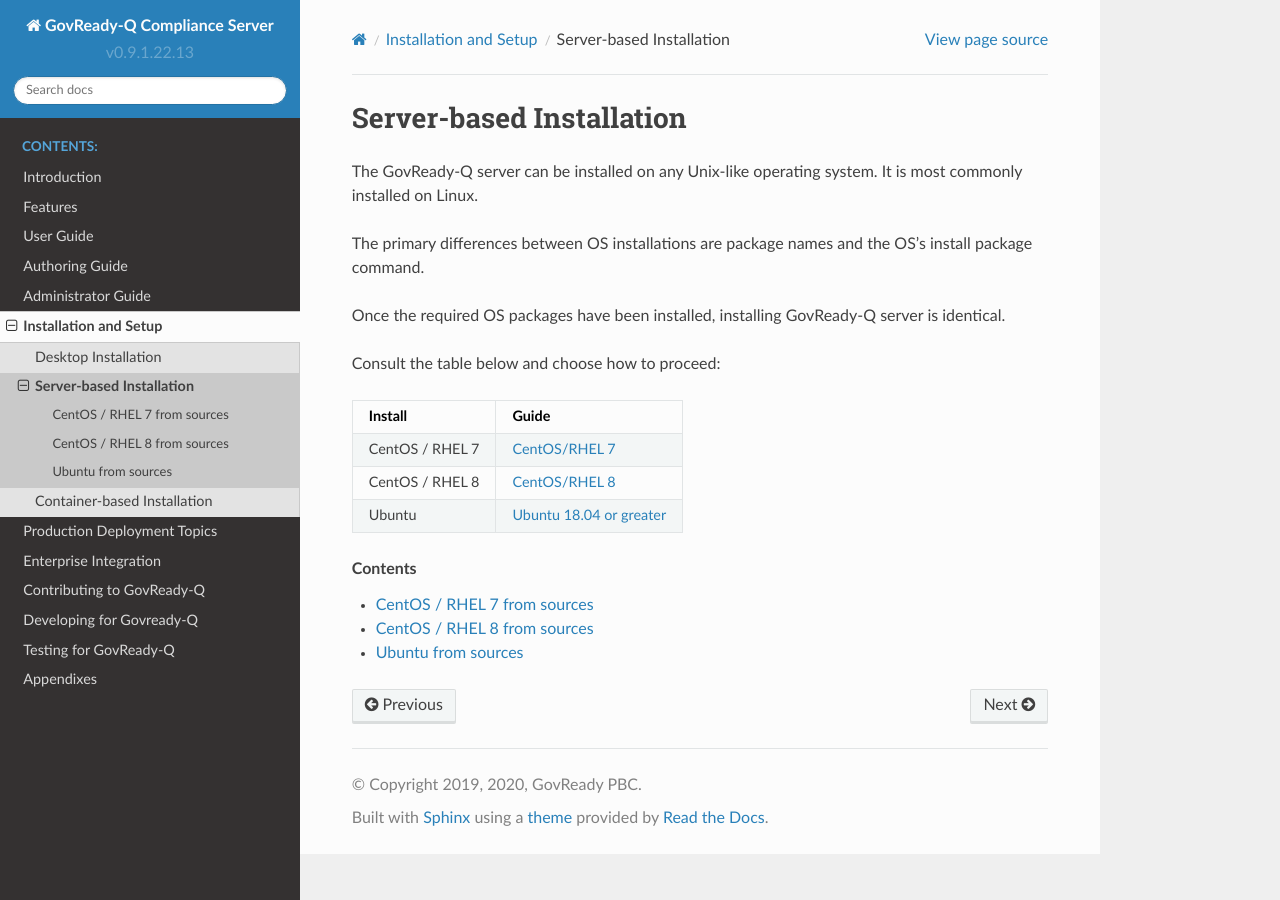
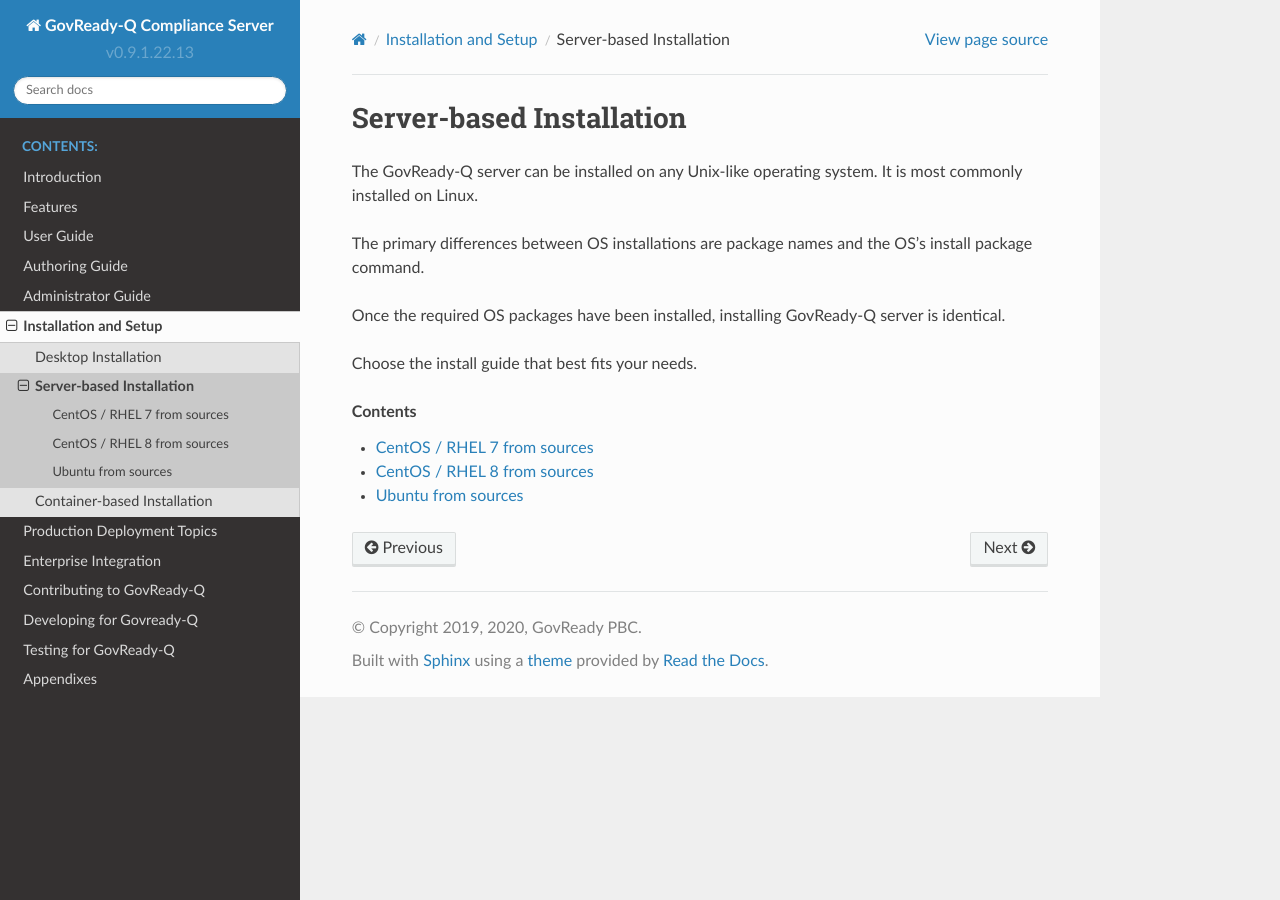
Before and after one commit to GovReady/govready-q-docs, a Sphinx documentation site: the page built from source/installation-and-setup/server-based-installation/index.rst, in a window 1280 px wide. Built offline with Sphinx 7.4.7 and the Read the Docs theme 2.0.0, drawn with Linux system fonts in a browser that asks for light colours.

Commit message:
remove tables, because we now have the contents section

```diff
--- a/source/installation-and-setup/server-based-installation/index.rst
+++ b/source/installation-and-setup/server-based-installation/index.rst
@@ -14,17 +14,7 @@
 
 Once the required OS packages have been installed, installing GovReady-Q server is identical.
 
-Consult the table below and choose how to proceed:
-
-+-----------------+------------------------------------------------------+
-| Install         | Guide                                                |
-+=================+======================================================+
-| CentOS / RHEL 7 | :ref:`CentOS/RHEL 7 <CentOS / RHEL 7 from sources>`  |
-+-----------------+------------------------------------------------------+
-| CentOS / RHEL 8 | :ref:`CentOS/RHEL 8 <CentOS / RHEL 8 from sources>`  |
-+-----------------+------------------------------------------------------+
-| Ubuntu          | :ref:`Ubuntu 18.04 or greater <Ubuntu from sources>` |
-+-----------------+------------------------------------------------------+
+Choose the install guide that best fits your needs.
 
 .. topic:: Contents
 
```
Also changed, not shown: source/installation-and-setup/container-based-installation/index.rst (+0 -10 lines).
